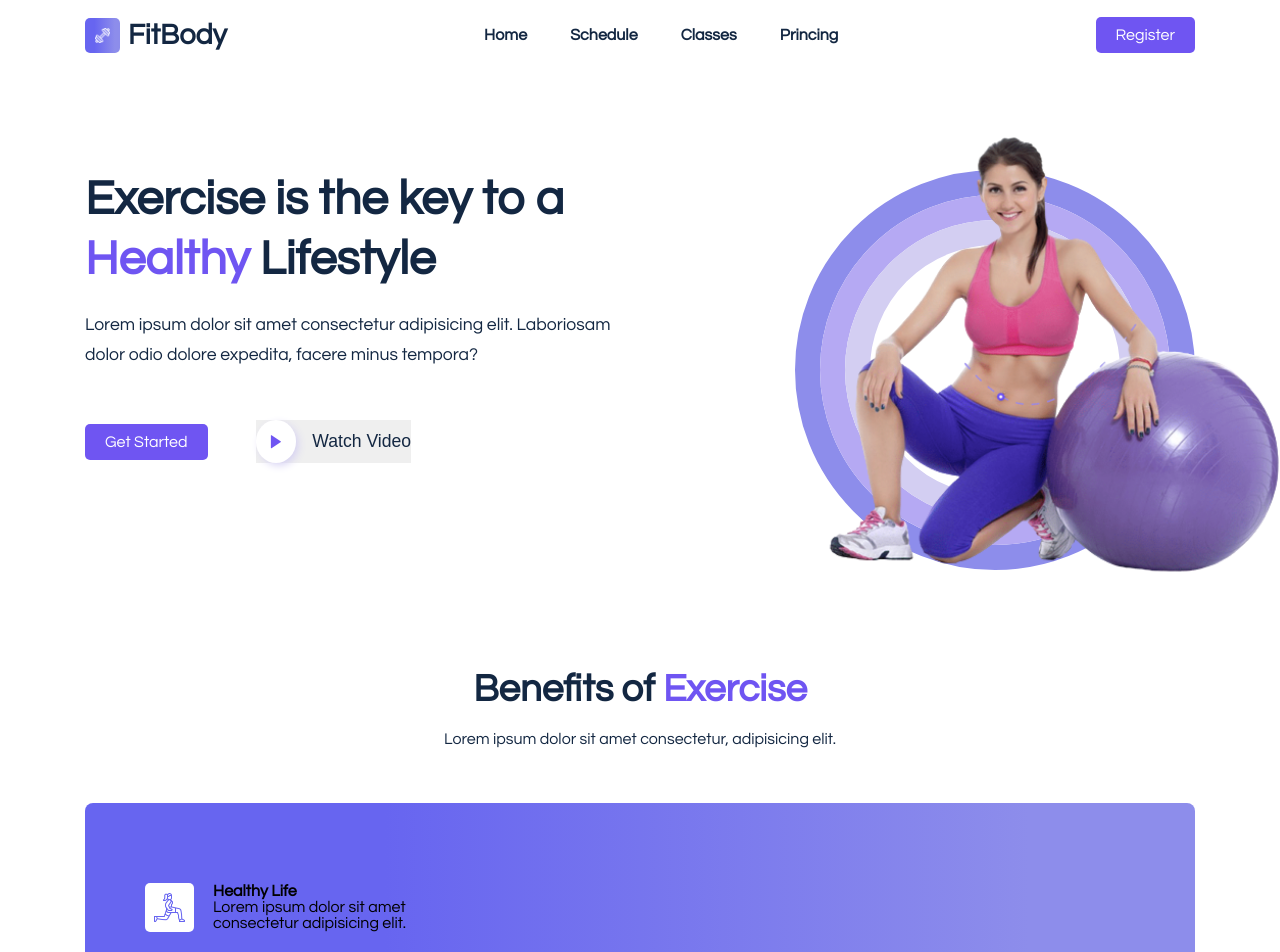
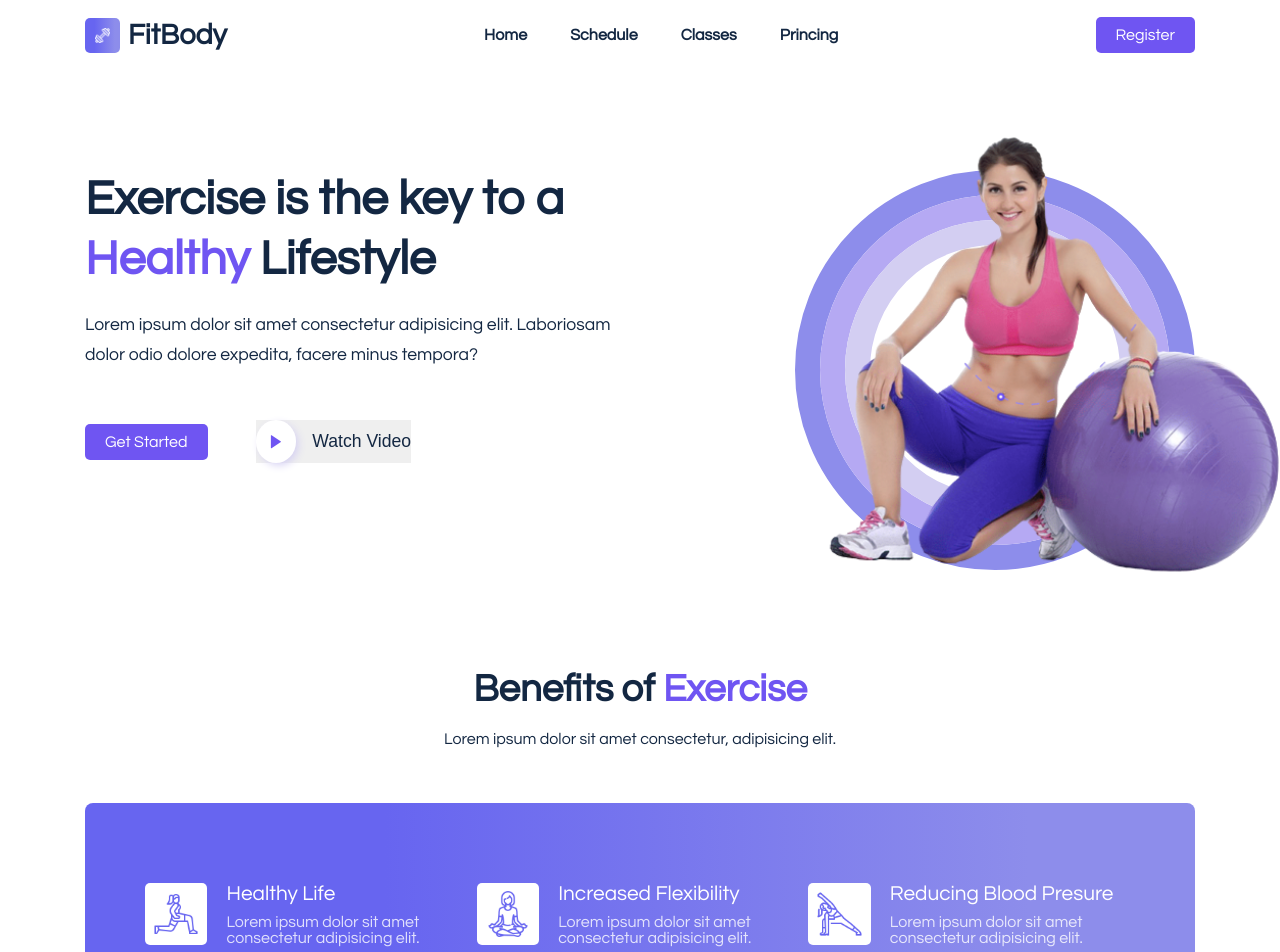
Before and after one commit to Edyane/Gym-website, a React (Create React App) app in the folder gym-website/: page / in a window 1280 px wide. Shown: the top 952 px of the page. Built offline with nearby package versions, Linux system fonts and the light colour scheme.

Commit message:
Finalizando Exercise Section

```diff
--- a/gym-website/src/components/UI/Exercises.jsx
+++ b/gym-website/src/components/UI/Exercises.jsx
@@ -30,6 +30,39 @@ const Exercises = () => {
                             <p>Lorem ipsum dolor sit amet consectetur adipisicing elit.</p>
                         </div>
                     </div>
+
+                    <div className="exercise__item">
+                        <span className="exercise__icon">
+                            <img src={yoga} alt="" />
+                        </span>
+
+                        <div className="exercise__content">
+                            <h4>Increased Flexibility</h4>
+                            <p>Lorem ipsum dolor sit amet consectetur adipisicing elit.</p>
+                        </div>
+                    </div>
+
+                    <div className="exercise__item">
+                        <span className="exercise__icon">
+                            <img src={extended} alt="" />
+                        </span>
+
+                        <div className="exercise__content">
+                            <h4>Reducing Blood Presure</h4>
+                            <p>Lorem ipsum dolor sit amet consectetur adipisicing elit.</p>
+                        </div>
+                    </div>
+
+
+
+
+
+
+
+
+
+
+
                 </div>
             </div>
         </section>
--- a/gym-website/src/styles/Exercises.css
+++ b/gym-website/src/styles/Exercises.css
@@ -44,3 +44,19 @@
 .exercise__icon img {
     width: 100%;
 }
+
+.exercise__content {
+    width: 80%;
+}
+
+.exercise__content h4 {
+    font-size: 1.3rem;
+    color: #fff;
+    font-weight: 500;
+    margin-bottom: 0.6rem;
+}
+
+.exercise__content p {
+    font-size: 1rem;
+    color: rgba(255, 255, 255, 0.801);
+}
```
